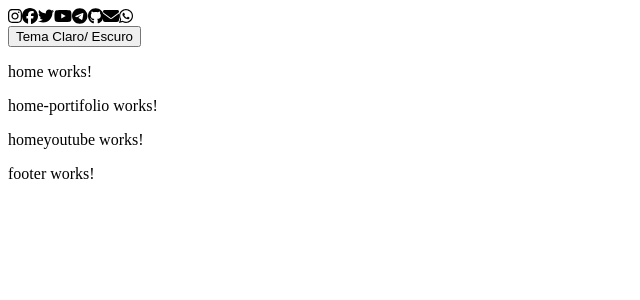
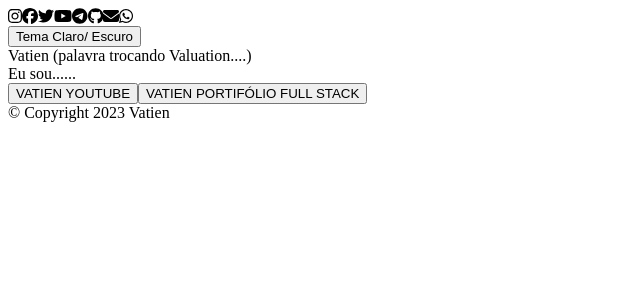
Before and after one commit to vfmarino/portifolioV01, an Angular app: page / in a window 1280 px wide. Shown: the top 300 px of the page, without its empty margins (0-640 px from the left). Built offline with nearby package versions, Linux system fonts and the light colour scheme.

Commit message:
4° Commit - Home and Footer C structure

```diff
--- a/src/app/footer/footer.component.html
+++ b/src/app/footer/footer.component.html
@@ -1 +1 @@
-<p>footer works!</p>
+<div>&copy; Copyright 2023 Vatien</div>
--- a/src/app/home/home.component.html
+++ b/src/app/home/home.component.html
@@ -1,3 +1,16 @@
-<p>home works!</p>
-<app-home-portifolio></app-home-portifolio>
-<app-homeyoutube></app-homeyoutube>
+<div class="container">
+
+  <div class="cssWordEfect">
+      Vatien (palavra trocando  Valuation....)
+  </div>
+
+  <div class="cssWordEfect1">
+    Eu sou......
+  </div>
+
+  <div class=" buttons">
+    <button>VATIEN YOUTUBE</button>
+    <button>VATIEN PORTIFÓLIO FULL STACK</button>
+  </div>
+
+</div>
```
Also changed, not shown: 1 other file (tests, documents, lock files or other folders).
